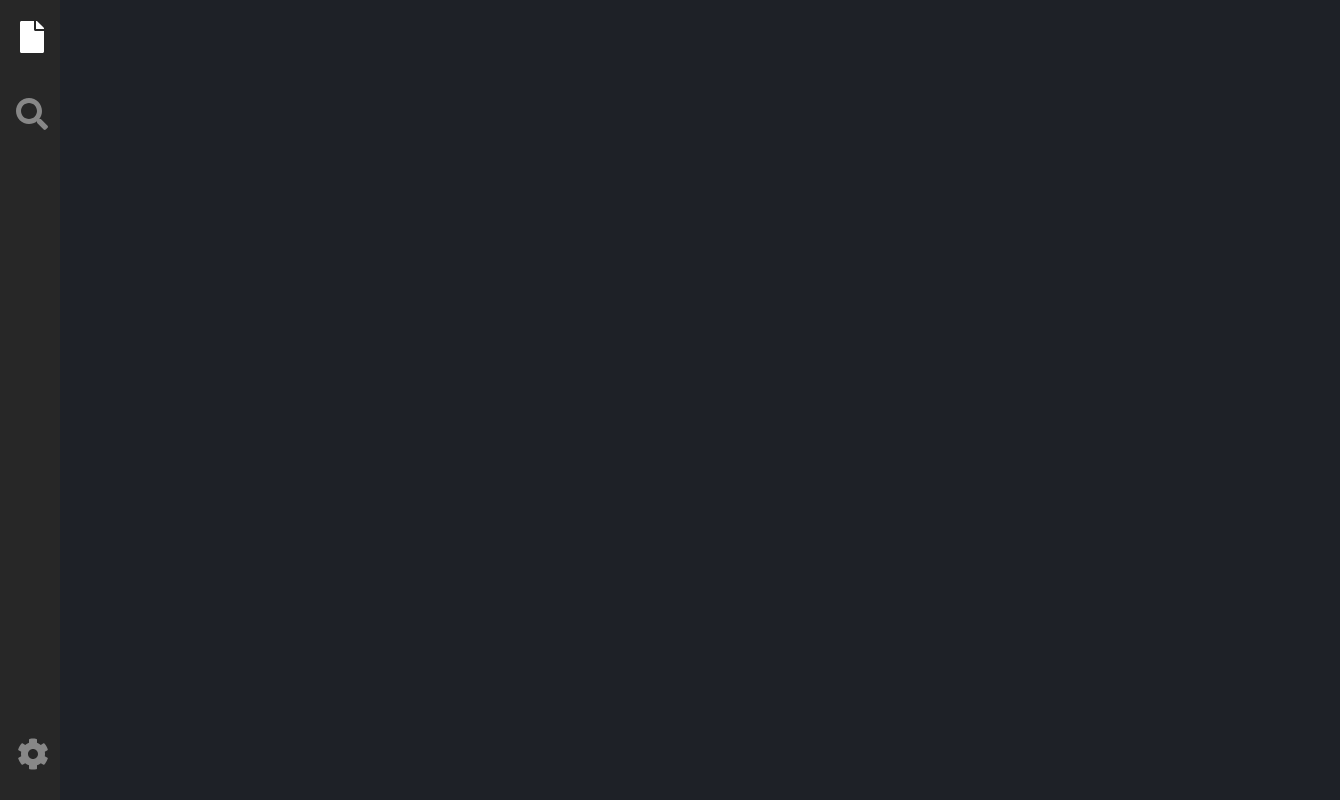
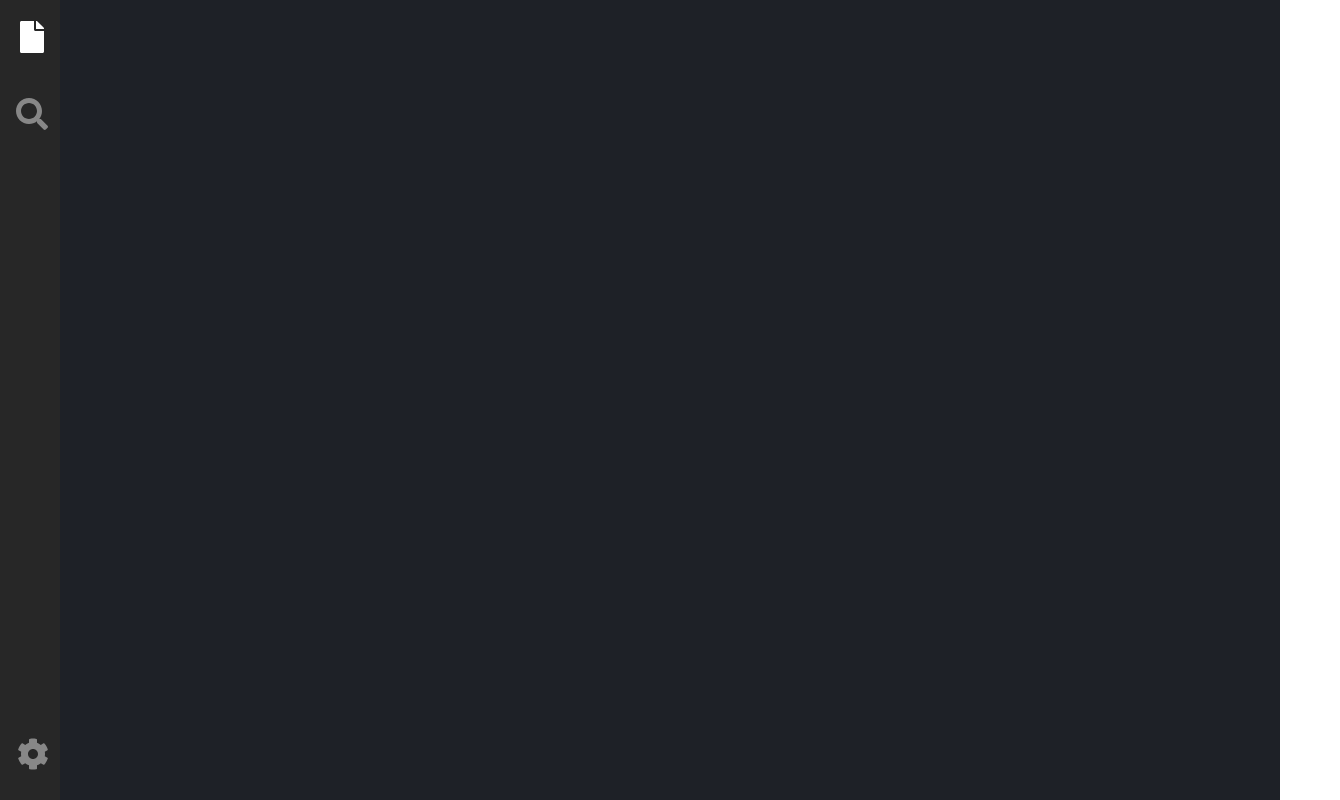
Before and after one commit to chingu-voyage4/Bears-Team-7, a Vue app in the folder client/: page /#/ in a window 1280 px wide. Shown: the whole page, 1340 px wide, since content can reach past the window. Built offline with nearby package versions, Linux system fonts and the light colour scheme.

Commit message:
removed width: 100% style and added additional left padding as spacing for when we have line numbers

```diff
--- a/client/src/components/Home/components/Editor.vue
+++ b/client/src/components/Home/components/Editor.vue
@@ -49,12 +49,11 @@ h2 {
 .editor {
   background-color: #1e2127;
   color: #9ba1a2;
-  width: 100%;
   height: 100%;
   white-space: pre;
   font-size: 16px;
   text-align: left;
-  padding-left: 60px;
+  padding-left: 120px;
   overflow: scroll;
 }
 .editor:focus {
```
